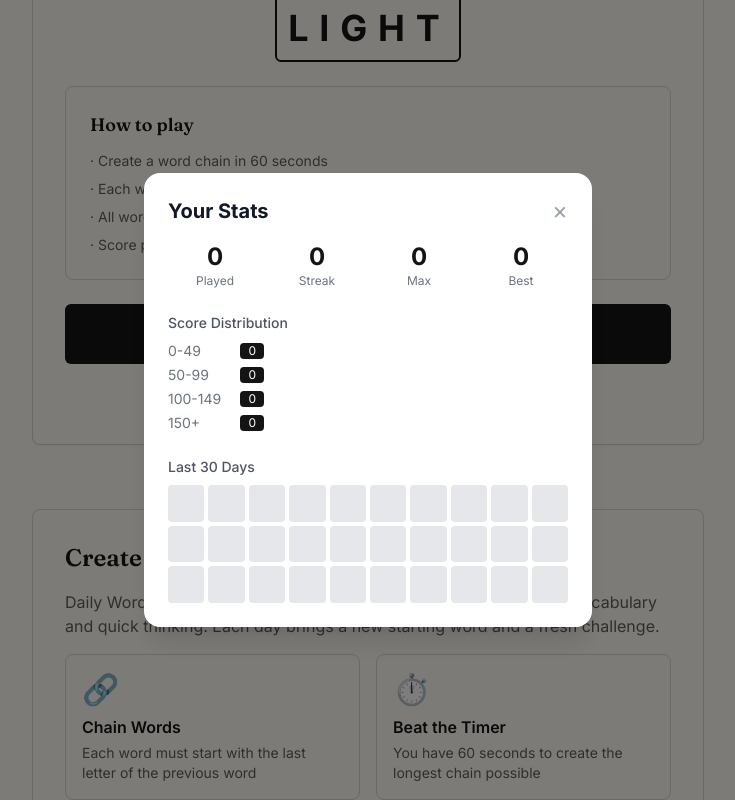
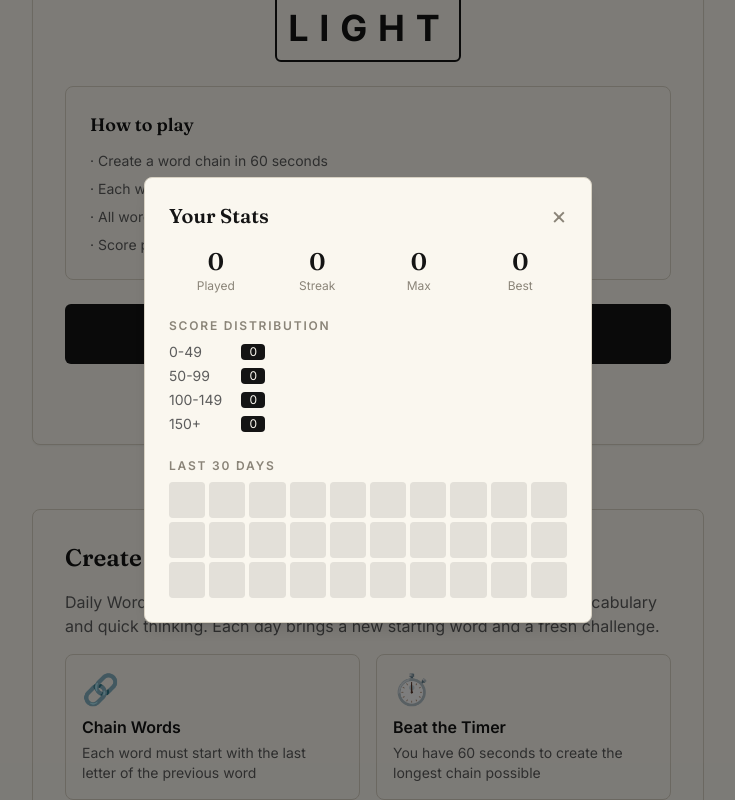
Before and after one commit to hun9357/word-chain-game, a Next.js app: page / in a window 1280 px wide. Both pictures are taken after a click on the button "View stats". Shown: the part 408-1208 px from the top of the page, without its empty margins (272-1007 px from the left). Built offline with nearby package versions, Linux system fonts and the light colour scheme; no server answers.

Commit message:
style: editorial results, share button, and stats modal

```diff
--- a/components/Results.tsx
+++ b/components/Results.tsx
@@ -33,8 +33,8 @@ export default function Results({
   return (
     <div className="space-y-6">
       <div className="text-center">
-        <h2 className="text-3xl font-bold text-gray-900 mb-2">Game Over!</h2>
-        <p className="text-lg text-gray-600">
+        <h2 className="font-serif text-3xl font-semibold text-ink mb-2">Game Over</h2>
+        <p className="text-lg text-ink-muted">
           {isNewBest && '🎉 New Personal Best! '}
           {score > 150 && 'Amazing chain!'}
           {score > 100 && score <= 150 && 'Great job!'}
@@ -61,19 +61,19 @@ export default function Results({
       )}
 
       {/* Score breakdown */}
-      <div className="bg-gradient-to-br from-primary to-indigo-700 rounded-xl p-6 text-white">
+      <div className="bg-paper border border-hairline rounded-lg p-6">
         <div className="text-center mb-4">
-          <p className="text-sm opacity-80">Your Score</p>
-          <p className="text-5xl font-bold">{score}</p>
+          <p className="text-xs tracking-[0.15em] uppercase text-ink-faint font-semibold">Your Score</p>
+          <p className="font-serif text-6xl font-semibold text-ink">{score}</p>
         </div>
-        <div className="grid grid-cols-2 gap-4 pt-4 border-t border-indigo-400">
+        <div className="grid grid-cols-2 gap-4 pt-4 border-t border-hairline">
           <div className="text-center">
-            <p className="text-2xl font-bold">{totalWords}</p>
-            <p className="text-sm opacity-80">Words Chained</p>
+            <p className="font-serif text-2xl font-semibold text-ink">{totalWords}</p>
+            <p className="text-sm text-ink-muted">Words Chained</p>
           </div>
           <div className="text-center">
-            <p className="text-2xl font-bold">{totalChars}</p>
-            <p className="text-sm opacity-80">Total Letters</p>
+            <p className="font-serif text-2xl font-semibold text-ink">{totalChars}</p>
+            <p className="text-sm text-ink-muted">Total Letters</p>
           </div>
         </div>
       </div>
@@ -89,10 +89,10 @@ export default function Results({
 
       {/* Word chain display */}
       <div>
-        <h3 className="text-sm font-medium text-gray-600 mb-2">Your Chain</h3>
-        <div className="bg-gray-50 rounded-lg p-4 max-h-40 overflow-y-auto">
-          <p className="text-gray-900 leading-relaxed">
-            <span className="font-bold text-primary">{startWord}</span>
+        <h3 className="text-xs tracking-[0.15em] uppercase text-ink-faint font-semibold mb-2">Your Chain</h3>
+        <div className="border border-hairline rounded-lg p-4 max-h-40 overflow-y-auto">
+          <p className="text-ink leading-relaxed">
+            <span className="font-bold">{startWord}</span>
             {words.map((word, idx) => (
               <span key={idx}>
                 {' → '}
@@ -111,7 +111,7 @@ export default function Results({
           onChange={(e) => setNickname(e.target.value.slice(0, 16))}
           placeholder="Your name (optional)"
           maxLength={16}
-          className="w-full px-4 py-2 border border-gray-300 rounded-lg text-center"
+          className="w-full px-4 py-2 border border-hairline rounded-md text-center focus:border-ink focus:outline-none"
         />
         <ShareButton
           words={words}
@@ -123,23 +123,23 @@ export default function Results({
         />
         <button
           onClick={onPlayAgain}
-          className="w-full bg-gray-200 text-gray-900 font-semibold py-3 px-6 rounded-lg hover:bg-gray-300 transition-colors"
+          className="w-full border border-hairline text-ink font-semibold py-3 px-6 rounded-md hover:bg-ink/5 transition-colors"
         >
           Play Again
         </button>
         <button
           onClick={() => setShowStats(true)}
-          className="w-full text-primary font-semibold py-2"
+          className="w-full text-ink-muted font-semibold py-2 underline-offset-4 hover:underline"
         >
-          📊 View Stats
+          View stats
         </button>
         {showStats && <StatsModal onClose={() => setShowStats(false)} />}
       </div>
 
       {/* AdSense Placeholder - Results */}
       {/* TODO: Replace with actual AdSense code */}
-      <div className="flex items-center justify-center h-[250px] bg-gray-100 rounded-lg border-2 border-dashed border-gray-300">
-        <p className="text-gray-400 text-sm">Ad Space 300x250</p>
+      <div className="flex items-center justify-center h-[250px] rounded-lg border-2 border-dashed border-hairline">
+        <p className="text-ink-faint text-sm">Ad Space 300x250</p>
       </div>
     </div>
   );
--- a/components/ShareButton.tsx
+++ b/components/ShareButton.tsx
@@ -56,7 +56,7 @@ export default function ShareButton({
   return (
     <button
       onClick={handleShare}
-      className="w-full bg-primary text-white font-semibold py-3 px-6 rounded-lg hover:bg-indigo-700 transition-colors"
+      className="w-full bg-ink text-paper font-semibold py-3 px-6 rounded-md hover:opacity-90 transition-opacity"
     >
       Share Results
     </button>
--- a/components/StatsModal.tsx
+++ b/components/StatsModal.tsx
@@ -25,12 +25,12 @@ export default function StatsModal({ onClose }: StatsModalProps) {
       onClick={onClose}
     >
       <div
-        className="bg-white rounded-2xl shadow-xl p-6 max-w-md w-full max-h-[90vh] overflow-y-auto"
+        className="bg-paper border border-hairline rounded-lg shadow-lg p-6 max-w-md w-full max-h-[90vh] overflow-y-auto"
         onClick={(e) => e.stopPropagation()}
       >
         <div className="flex justify-between items-center mb-4">
-          <h2 className="text-xl font-bold text-gray-900">Your Stats</h2>
-          <button onClick={onClose} className="text-gray-400 text-2xl leading-none">×</button>
+          <h2 className="font-serif text-xl font-semibold text-ink">Your Stats</h2>
+          <button onClick={onClose} className="text-ink-faint text-2xl leading-none hover:text-ink">×</button>
         </div>
 
         <div className="grid grid-cols-4 gap-2 text-center mb-6">
@@ -41,19 +41,19 @@ export default function StatsModal({ onClose }: StatsModalProps) {
             ['Best', stats.bestScore],
           ].map(([label, value]) => (
             <div key={label}>
-              <p className="text-2xl font-bold text-primary">{value}</p>
-              <p className="text-xs text-gray-500">{label}</p>
+              <p className="font-serif text-2xl font-semibold text-ink">{value}</p>
+              <p className="text-xs text-ink-faint">{label}</p>
             </div>
           ))}
         </div>
 
-        <h3 className="text-sm font-medium text-gray-600 mb-2">Score Distribution</h3>
+        <h3 className="text-xs tracking-[0.15em] uppercase text-ink-faint font-semibold mb-2">Score Distribution</h3>
         <div className="space-y-1 mb-6">
           {stats.distribution.map((b) => (
             <div key={b.label} className="flex items-center gap-2 text-sm">
-              <span className="w-16 text-gray-500">{b.label}</span>
+              <span className="w-16 text-ink-muted">{b.label}</span>
               <div
-                className="bg-primary text-white text-xs text-right px-2 rounded"
+                className="bg-ink text-paper text-xs text-right px-2 rounded"
                 style={{ width: `${(b.count / maxBucket) * 100}%`, minWidth: '1.5rem' }}
               >
                 {b.count}
@@ -62,13 +62,13 @@ export default function StatsModal({ onClose }: StatsModalProps) {
           ))}
         </div>
 
-        <h3 className="text-sm font-medium text-gray-600 mb-2">Last 30 Days</h3>
+        <h3 className="text-xs tracking-[0.15em] uppercase text-ink-faint font-semibold mb-2">Last 30 Days</h3>
         <div className="grid grid-cols-10 gap-1">
           {stats.last30.map((d) => (
             <div
               key={d.date}
               title={`${d.date}${d.played ? ` · ${d.score}` : ''}`}
-              className={`aspect-square rounded ${d.played ? 'bg-primary' : 'bg-gray-200'}`}
+              className={`aspect-square rounded ${d.played ? 'bg-ink' : 'bg-ink/10'}`}
             />
           ))}
         </div>
```
